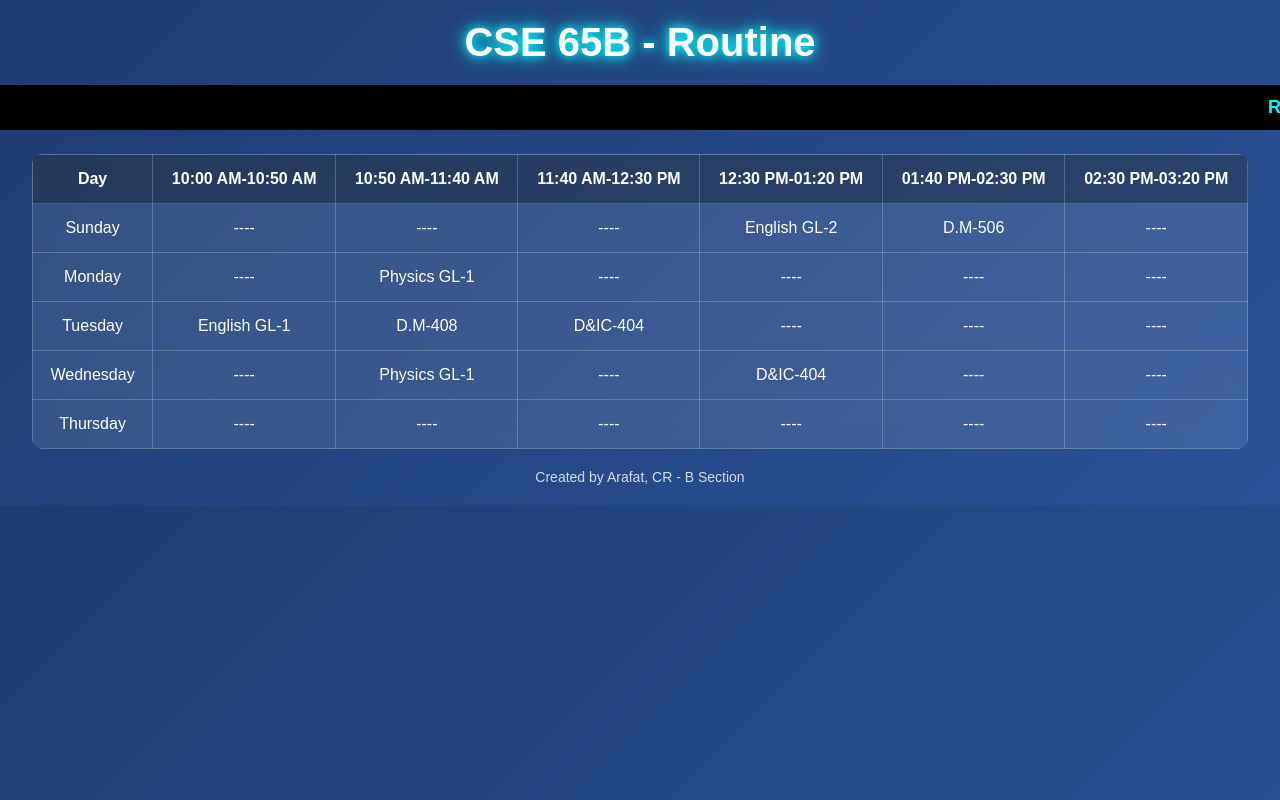
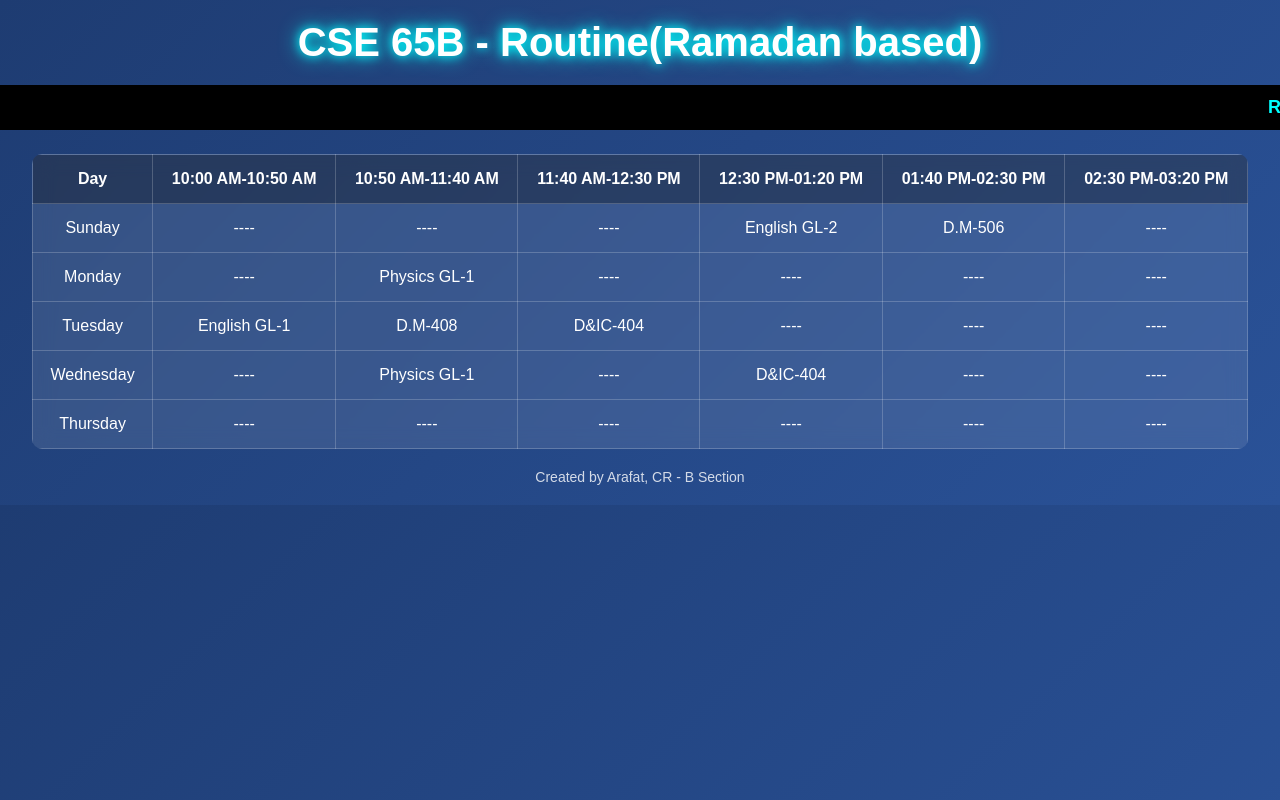
Before and after one commit to arafatahmed067/CSE-B-Information, a plain HTML site: page index.html in a window 1280 px wide. Drawn offline with Linux system fonts and the light colour scheme.

Commit message:
Update ramadan based routine index.html
Some confused for not mention ramadan routine😊

```diff
--- a/index.html
+++ b/index.html
@@ -7,7 +7,7 @@
 <body style="margin:0; font-family:Arial, sans-serif; background:linear-gradient(135deg, #1e3c72, #2a5298); color:white; text-align:center;">
 
 <h1 style="padding:20px; margin:0; font-size:40px; text-shadow:0 0 10px #00ffff, 0 0 20px #00ffff;">
-  CSE 65B - Routine
+  CSE 65B - Routine(Ramadan based)
 </h1>
 
 
```
